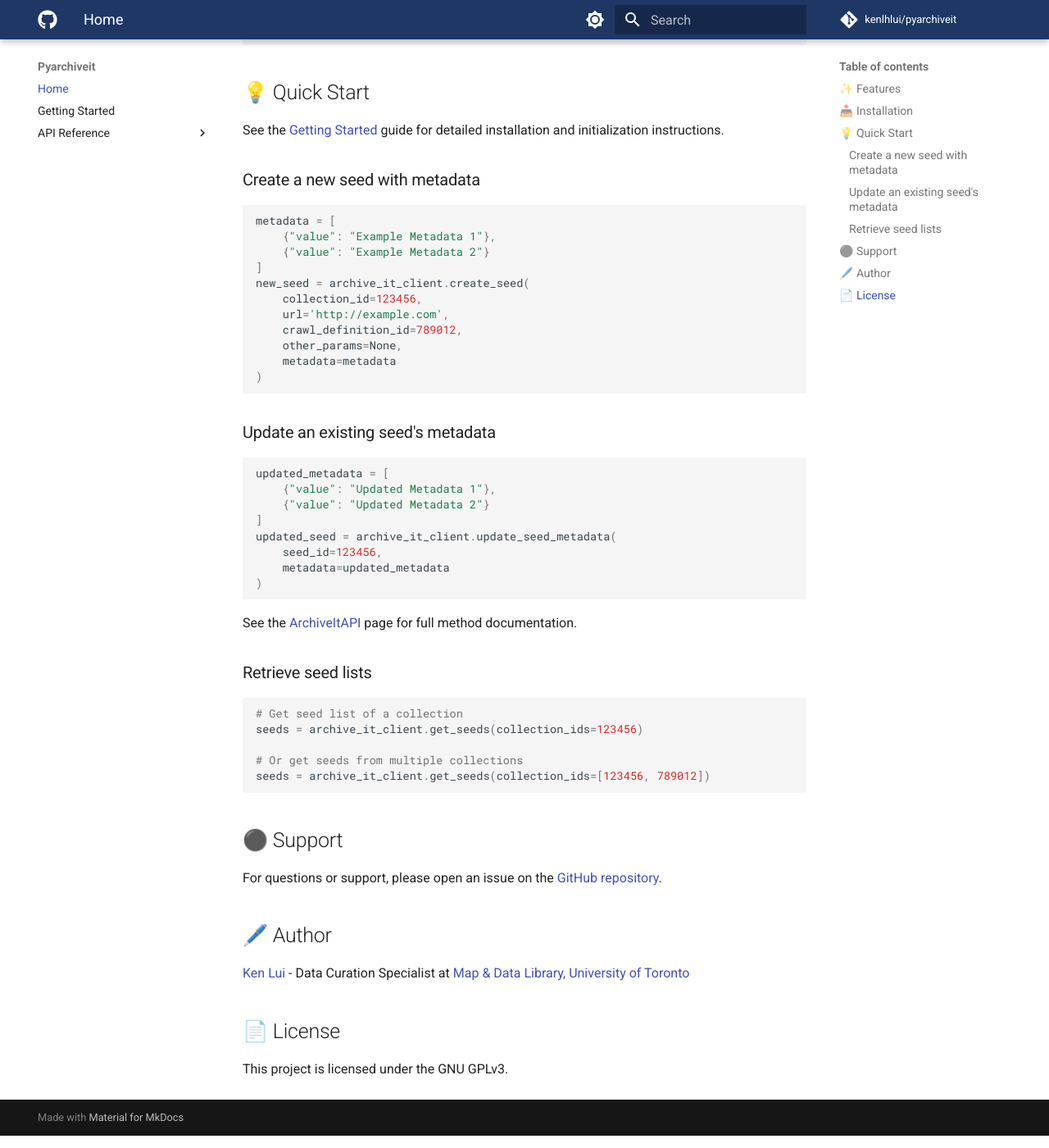
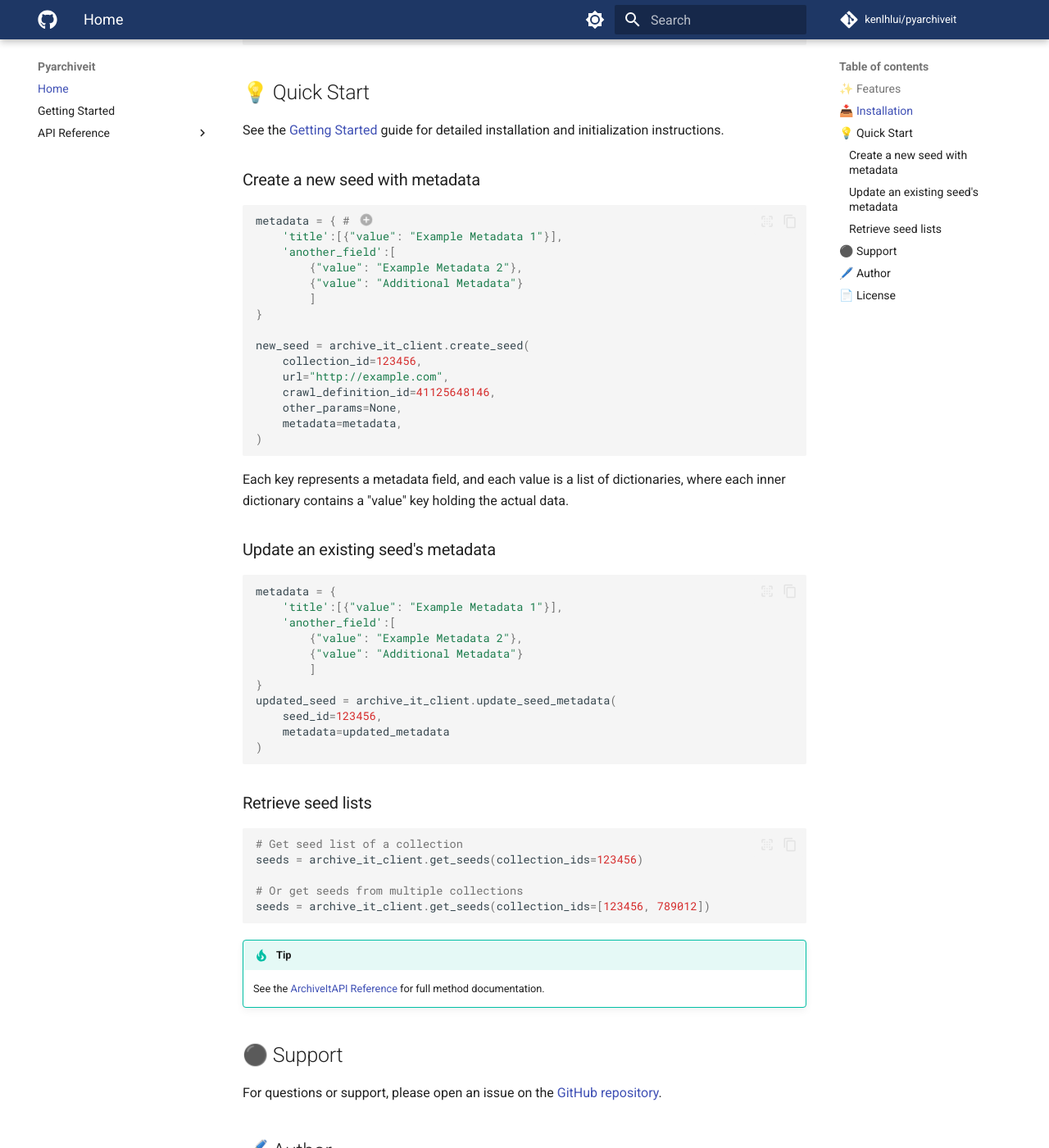
Before and after one commit to kenlhlui/pyarchiveit, an MkDocs documentation site: the page built from docs/index.md, in a window 1280 px wide and 1400 px high, scrolled down 700 px. Shown: the whole window at 82% size. Built offline with MkDocs 1.6.1 and Material for MkDocs 9.7.7, drawn with Linux system fonts in a browser that asks for light colours; comment, search, counter and statistics services are not loaded; some of the changed text lies outside the part shown.

Commit message:
docs: fixed the examples; added code annotation to the examples

````diff
--- a/docs/index.md
+++ b/docs/index.md
@@ -1,6 +1,6 @@
 # 📦 Pyarchiveit
 
-Pyarchiveit is a Python library designed to interact with the Internet Archive's Archive-it API. It provides a simple interface to manage the seeds and collections within Archive-it accounts.
+[Pyarchiveit](https://pypi.org/project/pyarchiveit/) is a Python library designed to interact with the Internet Archive's Archive-it API. It provides a simple interface to manage the seeds and collections within Archive-it accounts.
 
 !!! warning
     This library is under active development. Use at your own risk.
@@ -11,11 +11,11 @@ Pyarchiveit is a Python library designed to interact with the Internet Archive's
 
 ## 📥 Installation
 You can install the library using pip:
-```bash
+``` bash
 pip install pyarchiveit
 ```
 Or use [uv](https://github.com/astral-sh/uv) if you have it installed:
-```bash
+``` bash
 uv add pyarchiveit
 ```
 
@@ -25,44 +25,57 @@ See the [Getting Started](getting-started.md) guide for detailed installation an
 
 ### Create a new seed with metadata
 
-```python
-metadata = [
-    {"value": "Example Metadata 1"},
-    {"value": "Example Metadata 2"}
-]
+``` Python
+metadata = { # (1)
+    'title':[{"value": "Example Metadata 1"}],
+    'another_field':[
+        {"value": "Example Metadata 2"},
+        {"value": "Additional Metadata"}
+        ]
+}
+
 new_seed = archive_it_client.create_seed(
     collection_id=123456,
-    url='http://example.com',
-    crawl_definition_id=789012,
+    url="http://example.com",
+    crawl_definition_id=41125648146,
     other_params=None,
-    metadata=metadata
+    metadata=metadata,
 )
+
 ```
+
+1.  metadata is a Python dictionary (dict) that stores descriptive information about an object (for example, a web resource, dataset, or archive seed).
+
+Each key represents a metadata field, and each value is a list of dictionaries, where each inner dictionary contains a "value" key holding the actual data.
 
 ### Update an existing seed's metadata
 
-```python
-updated_metadata = [
-    {"value": "Updated Metadata 1"},
-    {"value": "Updated Metadata 2"}
-]
+``` Python
+metadata = {
+    'title':[{"value": "Example Metadata 1"}],
+    'another_field':[
+        {"value": "Example Metadata 2"},
+        {"value": "Additional Metadata"}
+        ]
+}
 updated_seed = archive_it_client.update_seed_metadata(
     seed_id=123456,
     metadata=updated_metadata
 )
 ```
 
-See the [ArchiveItAPI](api/ArchiveItAPI.md) page for full method documentation.
-
 ### Retrieve seed lists
 
-```python
+``` Python
 # Get seed list of a collection
 seeds = archive_it_client.get_seeds(collection_ids=123456)
 
 # Or get seeds from multiple collections
 seeds = archive_it_client.get_seeds(collection_ids=[123456, 789012])
 ```
+
+!!! tip
+    See the [ArchiveItAPI Reference](api/ArchiveItAPI.md) for full method documentation.
 
 ## ⚫ Support
 
--- a/mkdocs.yml
+++ b/mkdocs.yml
@@ -19,6 +19,10 @@ theme:
       toggle:
         icon: material/brightness-4 # Icon for dark mode
         name: Switch to light mode
+  features:
+    - content.code.copy
+    - content.code.select
+    - content.code.annotate
 
 repo_url: https://github.com/kenlhlui/pyarchiveit
 repo_name: kenlhlui/pyarchiveit
@@ -43,6 +47,20 @@ markdown_extensions:
   - pymdownx.superfences
   - pymdownx.tabbed:
       alternate_style: true
+  - attr_list
+  - md_in_html
+  - pymdownx.superfences:
+      custom_fences:
+        - name: python
+          class: highlight
+          format: !!python/name:pymdownx.superfences.fence_code_format
+  - pymdownx.highlight:
+      anchor_linenums: true
+      line_spans: __span
+      pygments_lang_class: true
+  - pymdownx.inlinehilite
+  - pymdownx.snippets
+  - pymdownx.superfences
 
 extra_css:
   - stylesheets/extra.css
````
